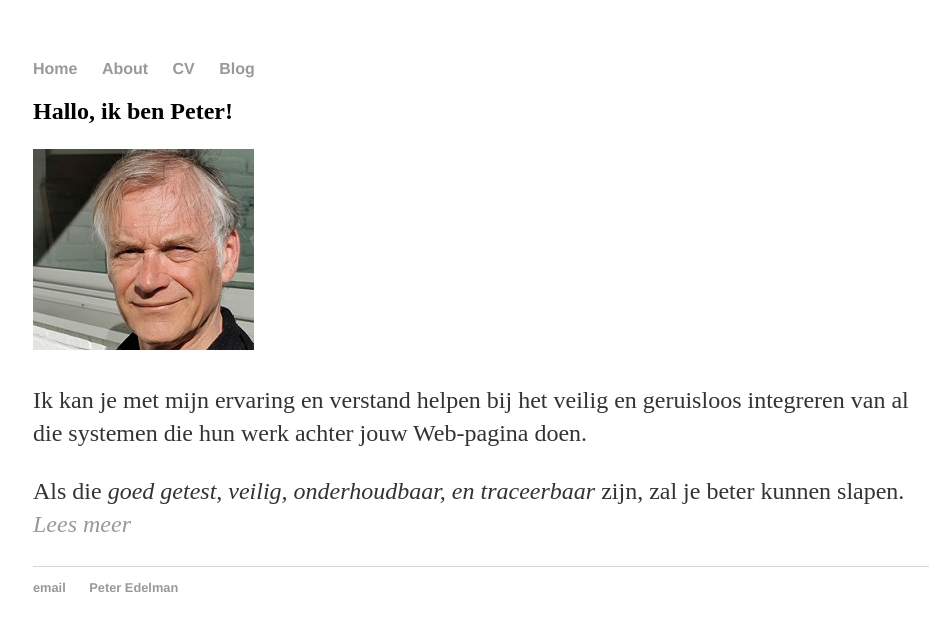
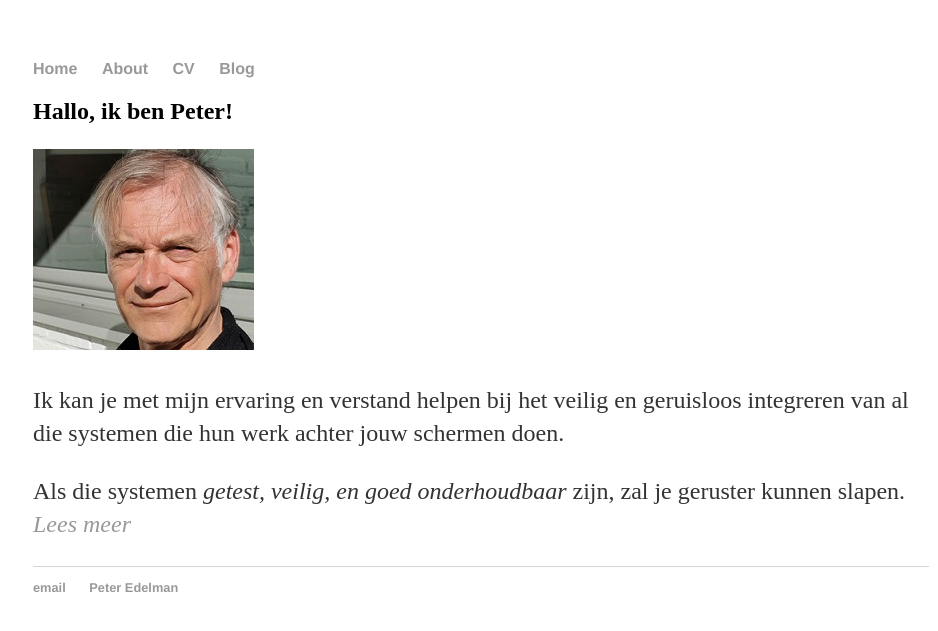
Before and after one commit to paedelm/paedelm.github.io, a Jekyll site: the page built from index.md, in a window 1280 px wide. Shown: the top 631 px of the page, without its empty margins (159-1097 px from the left). Built offline with Jekyll 4.4.1, drawn with Linux system fonts in a browser that asks for light colours.

```diff
--- a/index.md
+++ b/index.md
@@ -6,7 +6,7 @@ title: Peter Edelman, specialist voor IT achter de schermen
 ## Hallo, ik ben Peter!
   ![](profiel-peter2.jpg)
 
-  Ik kan je met mijn ervaring en verstand helpen bij het veilig en geruisloos integreren van al die systemen die hun werk achter jouw Web-pagina doen.
+  Ik kan je met mijn ervaring en verstand helpen bij het veilig en geruisloos integreren van al die systemen die hun werk achter jouw schermen doen.
 
-  Als die _goed getest,  veilig, onderhoudbaar, en traceerbaar_ zijn, zal je beter kunnen slapen.
+  Als die systemen _getest,  veilig, en  goed onderhoudbaar_ zijn, zal je geruster kunnen slapen.
   [_Lees meer_](/expertise)
```
Also changed, not shown: expertise/index.md (+29 -6 lines).
